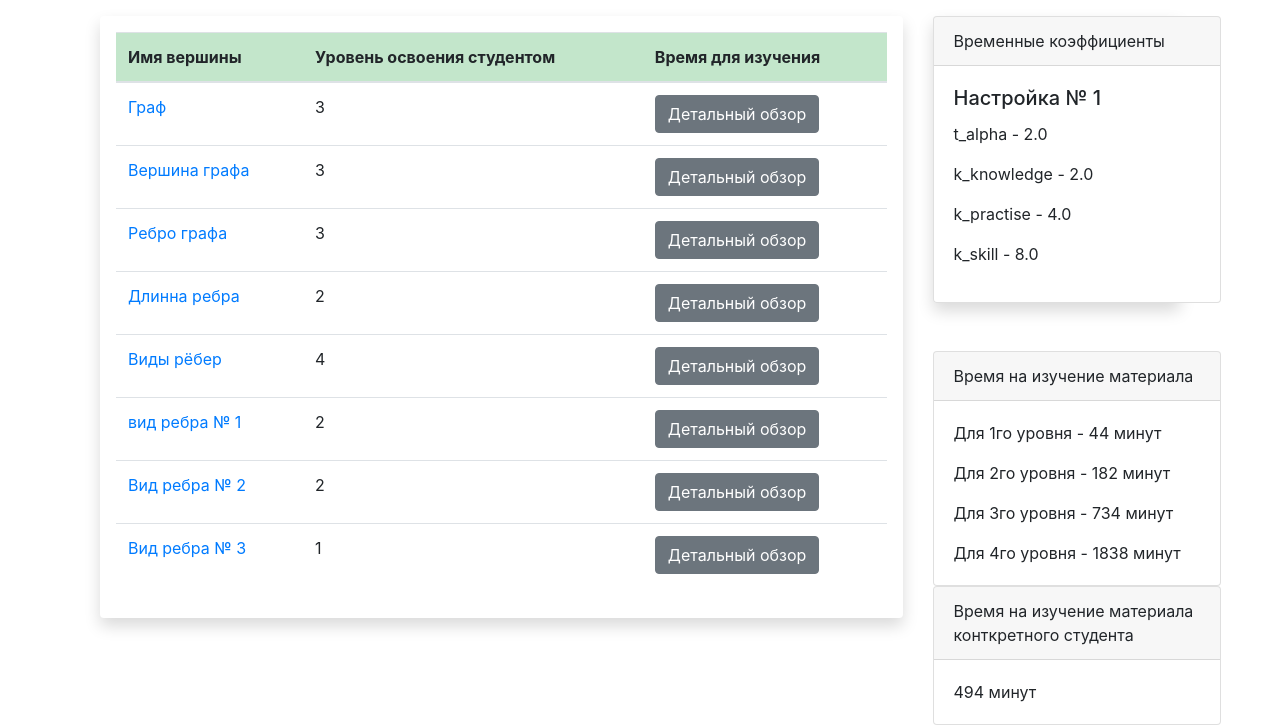
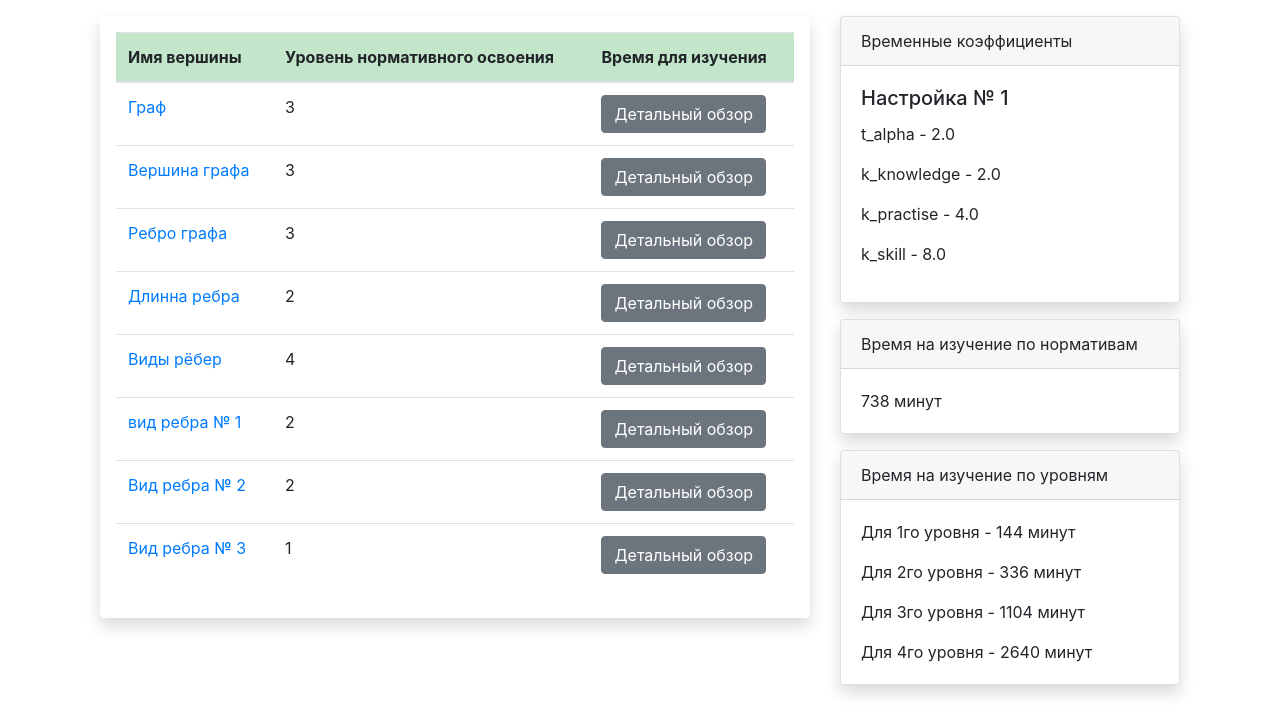
Before and after one commit to Selagru/e.course, a Django app: page / in a window 1280 px wide. Shown: the part 82-807 px from the top of the page. After the commit the page ends 778 px from the top, so only its background shows below. Run offline with Django 3.2, Linux system fonts and the light colour scheme; data comes from the database, SQL or seed files in the repository; both versions use the stored data as it was after the commit; some libraries are stand-ins or nearby versions.

Commit message:
add some view and change time formula

```diff
--- a/treegraph/models.py
+++ b/treegraph/models.py
@@ -16,19 +16,22 @@ class Nodes(models.Model):  # Вершина графа
     name = models.CharField("Название понятия", max_length=100)  # Имя вершины
     lvl = models.IntegerField("Этап изучаемого предмета", default=0)  # Уровень освоения
 
-    def p_stage(self):  # метод возвращающий Этап изучаемого предмета для каждой вершины
+    '''def p_stage(self):  # метод возвращающий Этап изучаемого предмета для каждой вершины
         p_stage = 1
         if self.id > 1:
             p_stage += Edges.objects.get(child=self.id).parent.p_stage()
 
-        return p_stage
+        return p_stage'''
 
     def stud_lvl(self):
         return int(self.levels_set.get().level)
 
     def time_math(self, pk=1):
-        p_child = self.edges_set.count()  # - кол-во потомков данной вершины
-        p_stage = self.p_stage()  # кол-во этапов изучаемого предмета(Кол-во вершин или всё же lvl)
+        if self.edges_set.count() == 0:  # - кол-во потомков данной вершины(UPD)И ЭТАПОВ ИЗУЧАЕМОГО ПРЕДМЕТА.
+            p_child = p_stage = 5
+        else:
+            p_child = p_stage = self.edges_set.count()
+            # p_stage = self.p_stage()  # кол-во этапов изучаемого предмета(Кол-во вершин или всё же lvl)
 
         ts = TimeSettings.objects.get(pk=pk)  # переменные из экземпляра класса TimeSettings
 
@@ -37,10 +40,10 @@ class Nodes(models.Model):  # Вершина графа
         time3 = time2 * ts.k_practise  # время на формирование умения
         time4 = time2 * ts.k_skill  # время на формирование навыка
 
-        lvl1 = time1
-        lvl2 = time2 + lvl1
-        lvl3 = time3 + lvl2
-        lvl4 = time4 + lvl3
+        lvl1 = round(time1)
+        lvl2 = round(time2 + lvl1)
+        lvl3 = round(time3 + lvl2)
+        lvl4 = round(time4 + lvl3)
 
         return [{"string": 'Минут для освоения уровня 1', "time": lvl1}, {"string": 'Минут для освоения уровня 2', "time": lvl2},
                 {"string": 'Минут для освоения уровня 3', "time": lvl3}, {"string": 'Минут для освоения уровня 4', "time": lvl4}]
--- a/treegraph/templates/treegraph/index.html
+++ b/treegraph/templates/treegraph/index.html
@@ -22,14 +22,14 @@ index
     <div class="container">
         <div class="row">
 
-                <div class="col-9">
+                <div class="col-8">
                     <div class="shadow p-3 mb-5 bg-white rounded">
                         <table class="table table-hover">
 
                             <thead class="table-success">
                                 <tr>
                                     <th scope="col">Имя вершины</th>
-                                    <th scope="col">Уровень освоения студентом</th>
+                                    <th scope="col">Уровень нормативного освоения</th>
                                     <th scope="col">Время для изучения</th>
                                 </tr>
                             </thead>
@@ -61,9 +61,9 @@ index
                     </div>
                 </div>
 
-            <div class="col-3">
-                <div class="shadow mb-5 bg-white rounded">
-                    <div class="card" style="width: 18rem;">
+            <div class="col-4">
+                <div class="shadow mb-3 bg-white rounded">
+                    <div class="card" style="">
                         <div class="card-header">Временные коэффициенты</div>
                         <div class="card-body">
                             {% for time in time_table %}
@@ -78,8 +78,21 @@ index
                         </div>
                     </div>
                 </div>
-                <div class="card" style="width: 18rem;">
-                    <div class="card-header">Время на изучение материала</div>
+                <div class="shadow mb-3 bg-white rounded">
+                    <div class="card" style="">
+                        <div class="card-header">Время на изучение по нормативам</div>
+                        <div class="card-body">
+                            {% for time in level_time_table %}
+                            <div class="settings-var-{{forloop.counter}}">
+                                <p class="card-text">{{time.level_sum}} минут</p>
+                            </div>
+                            {% endfor %}
+                        </div>
+                    </div>
+                </div>
+                <div class="shadow mb-3 bg-white rounded">
+                    <div class="card" style="">
+                        <div class="card-header">Время на изучение по уровням</div>
                         <div class="card-body">
                             {% for time in time_table %}
                             <div class="settings-var-{{forloop.counter}}">
@@ -90,15 +103,6 @@ index
                             </div>
                             {% endfor %}
                         </div>
-                </div>
-                <div class="card" style="width: 18rem;">
-                    <div class="card-header">Время на изучение материала конткретного студента</div>
-                    <div class="card-body">
-                        {% for time in level_time_table %}
-                        <div class="settings-var-{{forloop.counter}}">
-                            <p class="card-text">{{time.level_sum}} минут</p>
-                        </div>
-                        {% endfor %}
                     </div>
                 </div>
             </div>
```
Also changed, not shown: db.sqlite3. Lines whose indentation alone changed are shown as unchanged.
